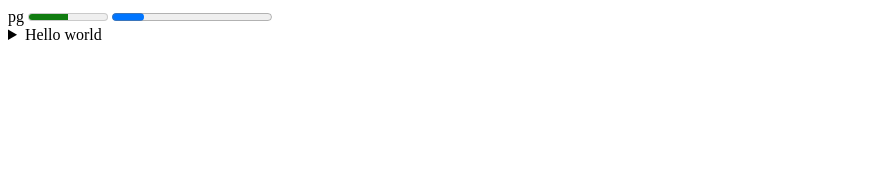
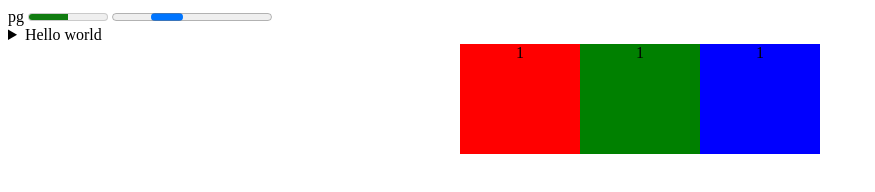
Before and after one commit to Shawan717/Digital-Product, a plain HTML site: page index.html in a window 1280 px wide. Shown: the whole page, without its empty margins (0-875 px from the left). Drawn offline with Linux system fonts and the light colour scheme.

Commit message:
meaningful commit

```diff
--- a/index.html
+++ b/index.html
@@ -14,5 +14,10 @@
     <summary>Hello world</summary>
     <p>Lorem ipsum dolor sit amet consectetur adipisicing elit. Sequi saepe ab, autem modi alias sapiente.</p>
   </details>
+  <div class="test">
+    <div class="aa">1</div>
+    <div class="cc">1</div>
+    <div class="bb">1</div>
+  </div>
 </body>
 </html>
--- a/style.css
+++ b/style.css
@@ -0,0 +1,24 @@
+.test{
+  display: flex;
+  justify-content: center;
+  align-items: flex-start;
+
+}
+.aa{
+  background-color: red;
+  width: 120px;
+  height: 110px;
+  text-align: center;
+}
+.cc{  background-color:green;
+  width: 120px;
+  text-align: center;
+  height: 110px;
+
+}
+.bb{ background-color: blue;
+  width: 120px;
+  text-align: center;
+  height: 110px;
+
+}
```
